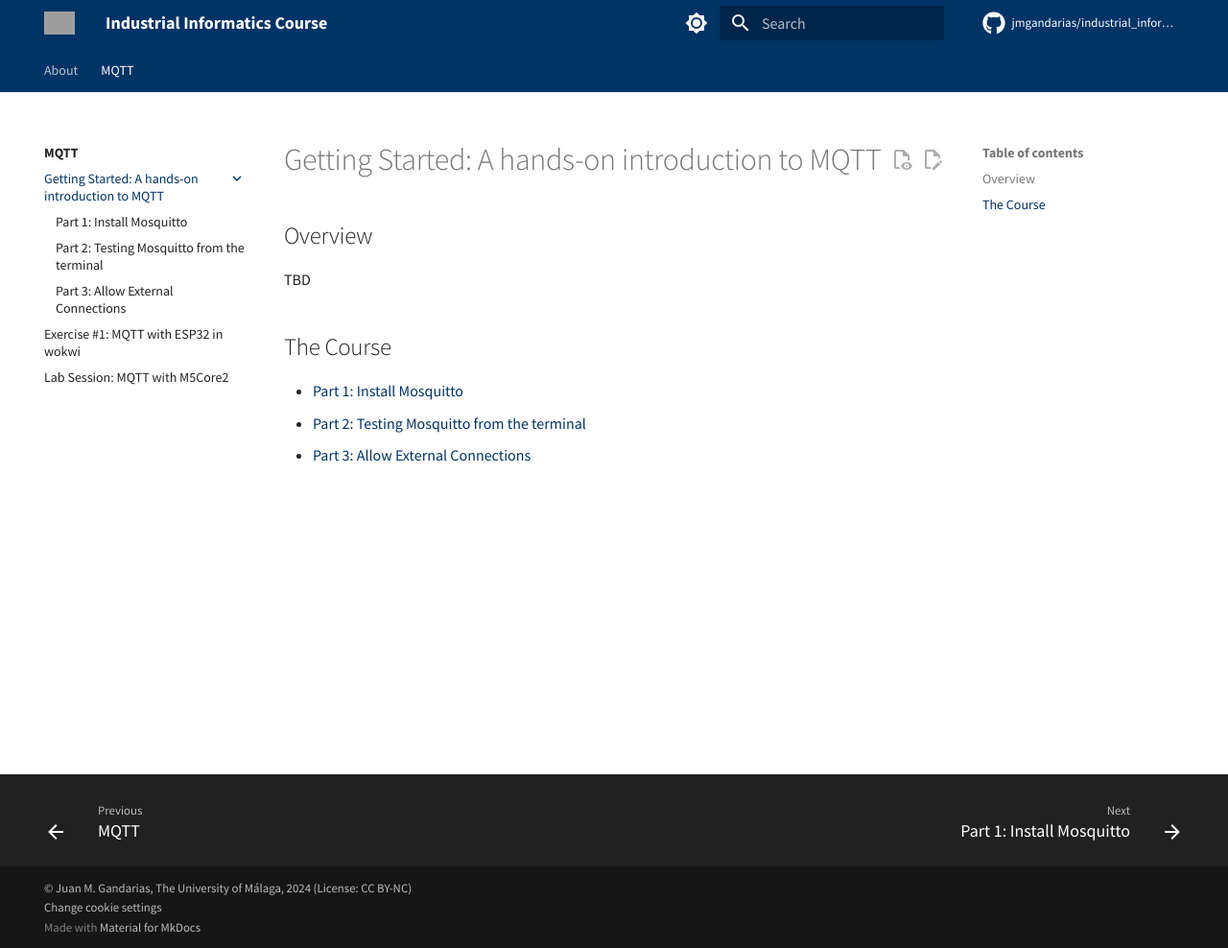
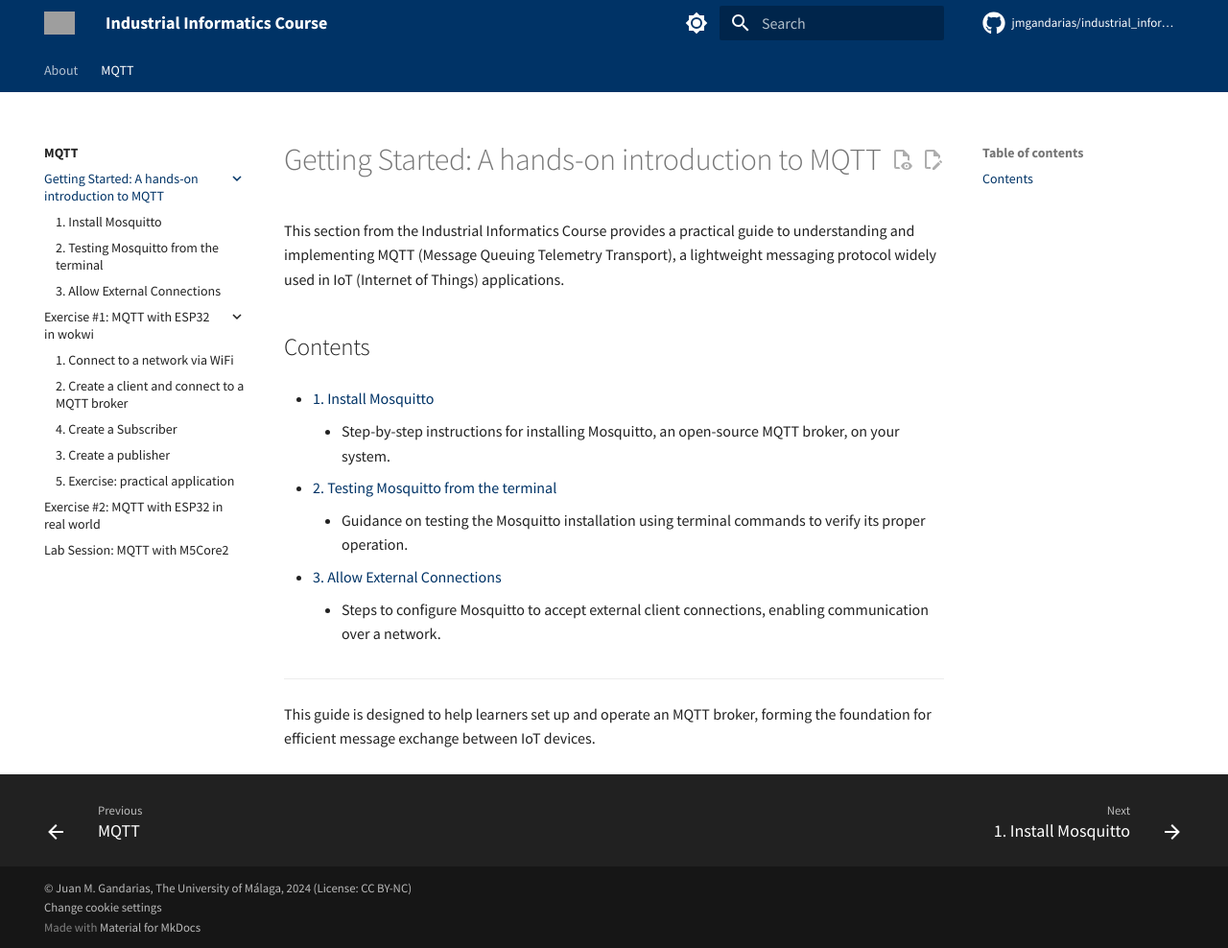
Before and after one commit to jmgandarias/industrial_informatics, an MkDocs documentation site: the page built from docs/mqtt/getting_started/README.md, in a window 1280 px wide and 988 px high. Shown: the whole window at 96% size. Built offline with MkDocs 1.6.1 and Material for MkDocs 9.7.7, drawn with Linux system fonts in a browser that asks for light colours; plug-ins that fetch from the network failed and are left out; comment, search, counter and statistics services are not loaded; grey boxes are pictures that could not be loaded.

```diff
--- a/docs/mqtt/README.md
+++ b/docs/mqtt/README.md
@@ -4,7 +4,11 @@
 
     *Here you will start working with MQTT.*
 
-* [**Exercise #1:**: "MQTT with ESP32 in wokwi"](./exercise1/README.md).
+* [**Exercise 1:**: "MQTT with ESP32 in wokwi"](./exercise1/README.md).
+
+    *TBD*
+
+* [**Exercise 2:**: "MQTT with ESP32 in the real world"](./exercise2/README.md).
 
     *TBD*
 
--- /dev/null
+++ b/docs/mqtt/exercise1/part2_client_connect.md
@@ -0,0 +1,5 @@
+---
+title: "2. Create a client and connect to a MQTT broker"
+---
+
+TBD
--- /dev/null
+++ b/docs/mqtt/exercise1/part3_subscriber.md
@@ -0,0 +1,5 @@
+---
+title: "4. Create a Subscriber"
+---
+
+TBD
--- /dev/null
+++ b/docs/mqtt/exercise1/part4_publisher.md
@@ -0,0 +1,5 @@
+---
+title: "3. Create a publisher"
+---
+
+TBD
--- /dev/null
+++ b/docs/mqtt/exercise1/part5_exercise.md
@@ -0,0 +1,5 @@
+---
+title: "5. Exercise: practical application"
+---
+
+TBD
--- /dev/null
+++ b/docs/mqtt/exercise2/README.md
@@ -0,0 +1,5 @@
+---
+title: "Exercise #2: MQTT with ESP32 in real world"
+---
+
+TBD
--- a/docs/mqtt/getting_started/README.md
+++ b/docs/mqtt/getting_started/README.md
@@ -2,13 +2,21 @@
 title: "Getting Started: A hands-on introduction to MQTT"
 ---
 
-## Overview
+This section from the Industrial Informatics Course provides a practical guide to understanding and implementing MQTT (Message Queuing Telemetry Transport), a lightweight messaging protocol widely used in IoT (Internet of Things) applications.
 
-TBD
+## Contents
 
-## The Course
+* [1. Install Mosquitto](./part1_install_mosquitto.md)
+    - Step-by-step instructions for installing Mosquitto, an open-source MQTT broker, on your system.
 
 
-* [Part 1: Install Mosquitto](./part1_install_mosquitto.md)
-* [Part 2: Testing Mosquitto from the terminal](./part2_testing_mosquitto_terminal.md)
-* [Part 3: Allow External Connections](./part3_external_connections.md)
+* [2. Testing Mosquitto from the terminal](./part2_testing_mosquitto_terminal.md)
+    - Guidance on testing the Mosquitto installation using terminal commands to verify its proper operation.
+
+
+* [3. Allow External Connections](./part3_external_connections.md)
+    - Steps to configure Mosquitto to accept external client connections, enabling communication over a network.
+
+---
+
+This guide is designed to help learners set up and operate an MQTT broker, forming the foundation for efficient message exchange between IoT devices.
--- a/docs/mqtt/getting_started/part2_testing_mosquitto_terminal.md
+++ b/docs/mqtt/getting_started/part2_testing_mosquitto_terminal.md
@@ -1,5 +1,5 @@
 ---
-title: "Part 2: Testing Mosquitto from the terminal"
+title: "2. Testing Mosquitto from the terminal"
 description: You will test Mosquitto in your local PC using the terminal
 ---
 
```
Also changed, not shown: docs/mqtt/exercise1/README.md (+1 -1 lines), docs/mqtt/exercise1/part1_connect_wifi.md (added, +43 -0 lines), docs/mqtt/getting_started/part1_install_mosquitto.md (+9 -11 lines), docs/mqtt/getting_started/part3_external_connections.md (+17 -17 lines), docs/mqtt/.pages, docs/mqtt/exercise1/.pages, docs/mqtt/exercise1/images/part1_1.png (added), docs/mqtt/exercise2/.pages (added), 4 other files.
